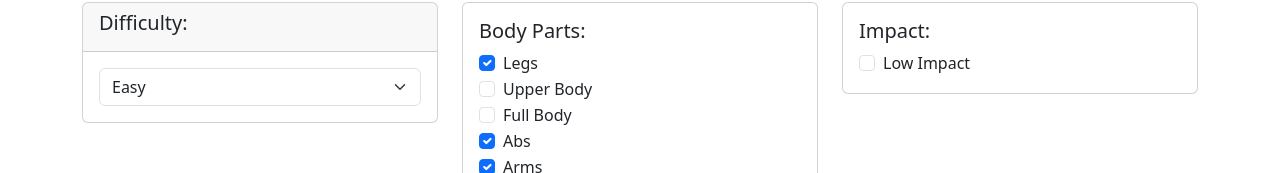
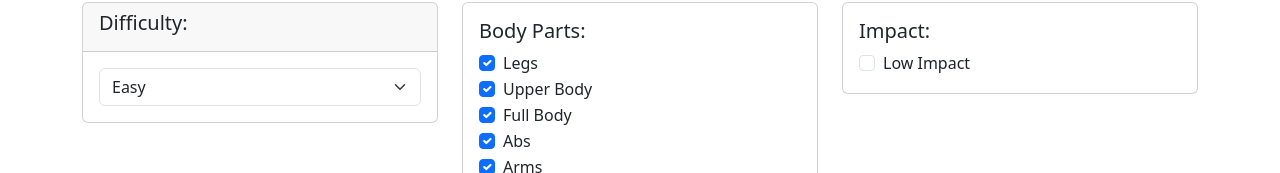
Before and after one commit to lekzag/hiitweb, a React (Create React App) app: page / in a window 1280 px wide. Shown: the part 217-390 px from the top of the page. Built offline with nearby package versions, Linux system fonts and the light colour scheme.

Commit message:
fix bug of upperbody & fullbody checkbox

```diff
--- a/src/App.js
+++ b/src/App.js
@@ -37,7 +37,7 @@ const App = () => {
   const difficultyWeights = {
     easy: { easy: 0.8, medium: 0.2, hard: 0.0, extreme: 0.0 },
     medium: { easy: 0.2, medium: 0.7, hard: 0.1, extreme: 0.0 },
-    hard: { easy: 0.1, medium: 0.2, hard: 0.3, extreme: 0.0 },
+    hard: { easy: 0.1, medium: 0.2, hard: 0.7, extreme: 0.0 },
     extreme: { easy: 0.0, medium: 0.2, hard: 0.3, extreme: 0.5 },
   };
 
@@ -45,8 +45,8 @@ const App = () => {
 
   const [activeBodyParts, setActiveBodyParts] = useState({
     legs: true,
-    "upper body": true,
-    "full body": true,
+    upperBody: true,
+    fullBody: true,
     abs: true,
     arms: true
   });
@@ -377,7 +377,7 @@ const App = () => {
                       className="form-check-input"
                       type="checkbox"
                       checked={activeBodyParts.upperBody}
-                      onChange={() => setActiveBodyParts({ ...activeBodyParts, "upper body": !activeBodyParts["upper body"] })}
+                      onChange={() => setActiveBodyParts({ ...activeBodyParts, upperBody: !activeBodyParts["upper body"] })}
                       disabled={isSelectionLocked}
                     />
                     <label className="form-check-label">Upper Body</label>
@@ -387,7 +387,7 @@ const App = () => {
                       className="form-check-input"
                       type="checkbox"
                       checked={activeBodyParts.fullBody}
-                      onChange={() => setActiveBodyParts({ ...activeBodyParts, "full body": !activeBodyParts["full body"] })}
+                      onChange={() => setActiveBodyParts({ ...activeBodyParts, fullBody: !activeBodyParts["full body"] })}
                       disabled={isSelectionLocked}
                     />
                     <label className="form-check-label">Full Body</label>
```
